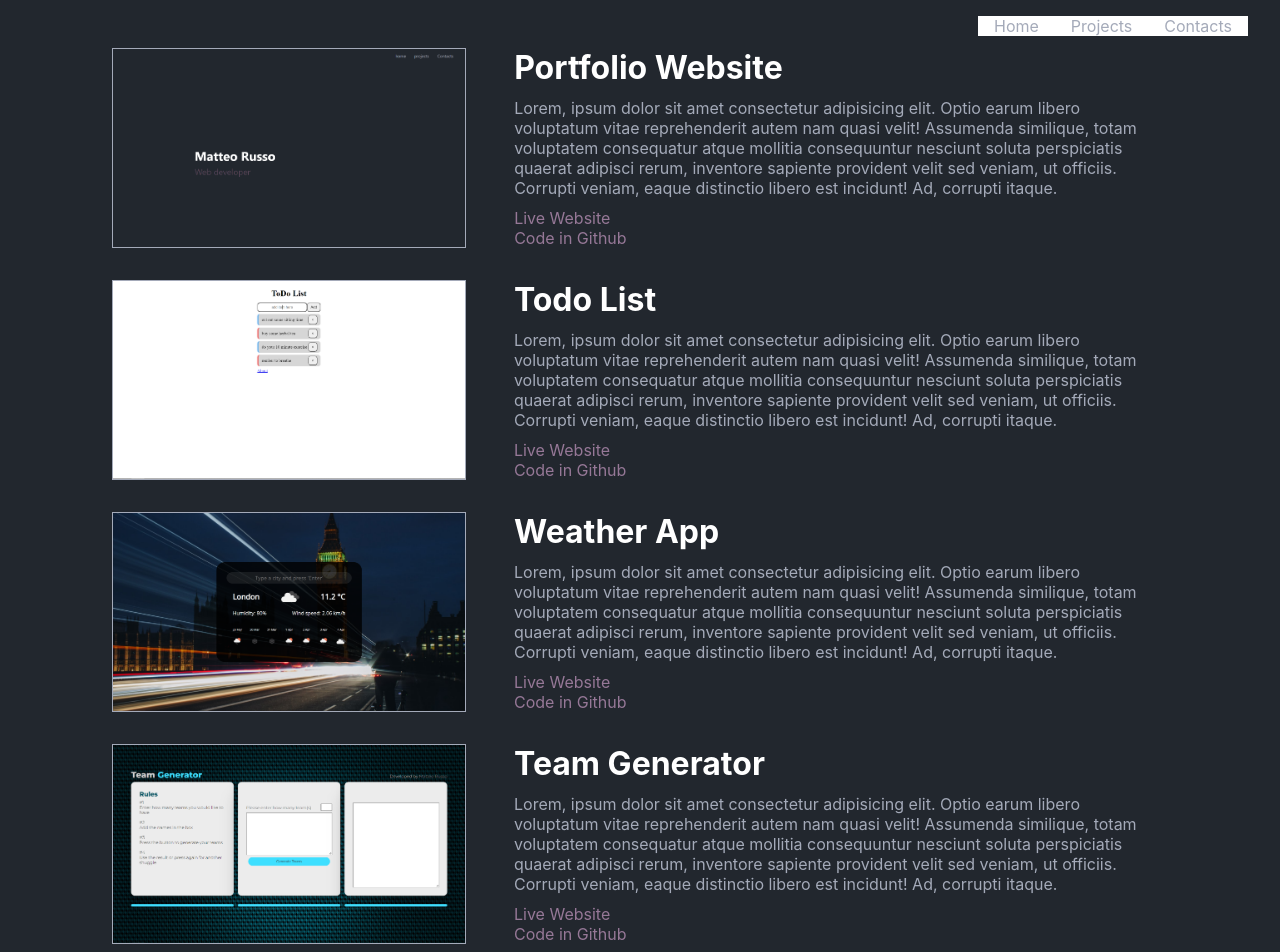
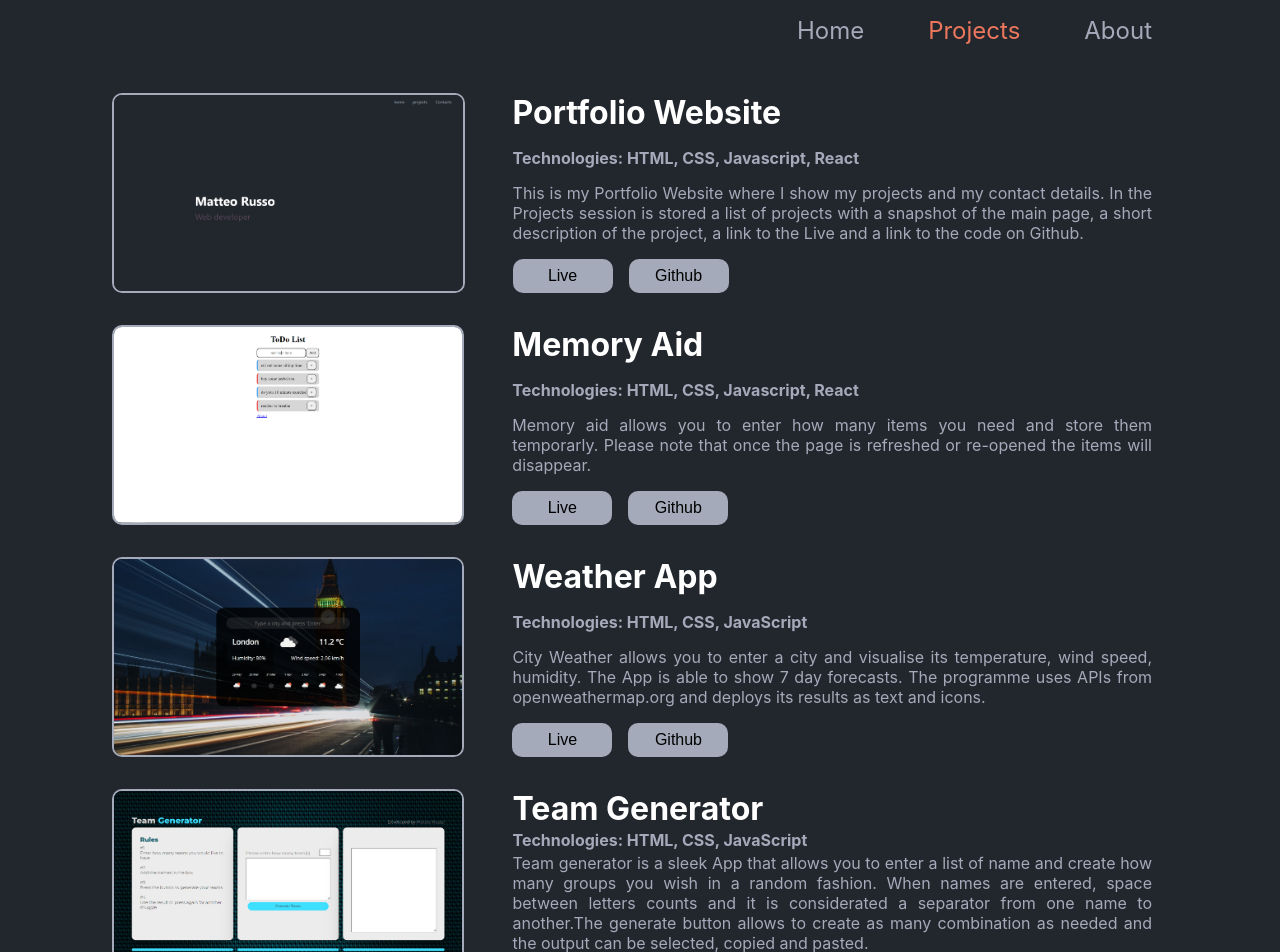
Before and after one commit to mrmatteorusso/portfolio-website, a React (Create React App) app: page /projects in a window 1280 px wide. Shown: the top 952 px of the page. Built offline with nearby package versions, Linux system fonts and the light colour scheme.

Commit message:
ready to publish

```diff
--- a/src/App.js
+++ b/src/App.js
@@ -1,34 +1,18 @@
 import './App.css';
-import { BrowserRouter, Routes, Route, Link } from "react-router-dom";
-import Home from './pages/Home';
-import Projects from "./pages/Projects";
-import Contacts from "./pages/Contacts";
+import { BrowserRouter } from "react-router-dom";
+import Navbar from './Navbar';
 
-function App() {
+
+
+
+function AppContainer() {
+  // const location = useLocation()
+
   return (
     <BrowserRouter>
-      <div className='App'>
-        <nav className="nav-bar">
-          <Link className="item-navbar" to="/">
-            Home
-          </Link>
-          <Link className="item-navbar" to="/projects">
-            Projects
-          </Link>
-          <Link className="item-navbar " to="/contacts">
-            Contacts
-          </Link>
-        </nav>
-      </div>
-
-      <Routes>
-        <Route path="/" element={<Home />} />
-        <Route path="/projects" element={<Projects />} />
-        <Route path="/contacts" element={<Contacts />} />
-      </Routes>
-
+      <Navbar />
     </BrowserRouter>
   );
 }
 
-export default App;
+export default AppContainer;
--- /dev/null
+++ b/src/Navbar.jsx
@@ -0,0 +1,29 @@
+import React from "react";
+import "./App.css";
+import { Routes, Route } from "react-router-dom";
+import Home from "./pages/Home";
+import Projects from "./pages/Projects";
+import About from "./pages/About";
+import NavLink from "./components/NavLink";
+
+function Navbar() {
+  return (
+    <>
+      <div className="App">
+        <nav className="nav-bar">
+          <NavLink path="/" text="Home" />
+          <NavLink path="/projects" text="Projects" />
+          <NavLink path="/about" text="About" />
+        </nav>
+      </div>
+
+      <Routes>
+        <Route path="/" element={<Home />} />
+        <Route path="/projects" element={<Projects />} />
+        <Route path="/about" element={<About />} />
+      </Routes>
+    </>
+  );
+}
+
+export default Navbar;
--- /dev/null
+++ b/src/components/NavLink.jsx
@@ -0,0 +1,20 @@
+import React from "react";
+import { useLocation, Link } from "react-router-dom";
+
+function NavLink({ path, text }) {
+  const location = useLocation();
+  const currentRoute = location.pathname;
+  console.log(currentRoute);
+
+  return (
+    <Link
+      className={`item-navbar ${
+        currentRoute === path ? "item-navbar-current" : ""
+      }`}
+      to={path}
+    >
+      {text}
+    </Link>
+  );
+}
+export default NavLink;
--- a/src/index.css
+++ b/src/index.css
@@ -5,6 +5,7 @@
 }
 
 body {
+  overflow: overlay;
   margin: 0;
   font-family: -apple-system, BlinkMacSystemFont, "Segoe UI", "Roboto", "Oxygen",
     "Ubuntu", "Cantarell", "Fira Sans", "Droid Sans", "Helvetica Neue",
@@ -21,12 +22,12 @@ code {
 }
 
 .nav-bar {
-  position: fixed;
+  /* position: fixed;
   top: 0;
-  right: 0;
-  margin: 1rem 2rem;
-  background-color: #22272e;
-  background-color: white;
+  right: 0; */
+  margin: 1rem 6rem;
+  /* background-color: #535f6e; */
+  /* border-bottom: 2px solid white; */
 
   /* background-color: black; */
   display: flex;
@@ -35,16 +36,20 @@ code {
 }
 
 .item-navbar {
+  font-size: 1.5rem;
   text-decoration: none;
-  padding: 0 1rem;
-  color: #a4aab9;
+  padding: 0 2rem;
+  /* color: #a4aab9; */
 }
 
+.item-navbar-current,
 .item-navbar:hover {
   text-decoration: none;
-  padding: 0 1rem;
   color: #ec775c;
-  text-shadow: 0 0 10px#f7b6a8, 0 0 0px#ffffff;
+
+  transition: all 0.2s ease-in-out;
+  /* background-color: #3b3b3b; */
+  /* transform: scale(1.3); */
   /* text-shadow: 0 0 10px#f7b6a8, 0 0 20px#f7b6a8; */
 }
 
@@ -57,7 +62,7 @@ code {
   display: flex;
   flex-direction: column;
   justify-content: center;
-  height: 100vh;
+  height: 90vh;
   align-items: flex-start;
   margin: 0rem 30rem;
 }
@@ -69,7 +74,7 @@ code {
 }
 
 .main-title p {
-  color: rgb(87, 69, 88);
+  color: rgb(148, 118, 150);
   font-size: 1rem;
   font-size: 2rem;
 }
@@ -86,13 +91,13 @@ code {
   margin: 0 6rem;
 }
 
-img {
+.projects-item-pic {
   height: 200px;
   width: 355px;
   background-color: #a4aab9;
-  border: 1px solid white;
-  border: 1px solid #a4aab9;
+  border: 2px solid #a4aab9;
   margin-right: 2rem;
+  border-radius: 10px;
 }
 
 .projects-item {
@@ -114,24 +119,49 @@ img {
   padding: 0 1rem;
 }
 
-.projects-item-text-links a {
-  color: rgb(150, 120, 151);
+.projects-item-text p,
+.projects-item-text h3,
+.projects-item-text h4 {
+  text-align: justify;
 }
 
-.projects-item-text-links a:hover {
-  color: rgb(87, 69, 88);
+.projects-item-text-links {
 }
 
-/* Contacts */
-.contacts-page {
+button {
+  padding: 0.5rem 0.75rem;
+  margin-right: 1rem;
+
+  width: 100px;
+  font-size: 1rem;
+  background-color: rgb(126, 125, 125);
+  background-color: #627288;
+  background-color: #a4aab9;
+  border: none;
+  border-radius: 10px;
+}
+
+button:hover {
+  /* color: rgb(87, 69, 88);
+  color: #a4aab9; */
+  transition: all 0.2s ease-in-out;
+  /* transform: scale(0.9); */
+
+  background-color: rgb(109, 108, 108);
+  background-color: #474f5e;
+  background-color: #737885;
+}
+
+/* About */
+.about-page {
   display: flex;
   flex-direction: column;
-  height: 100vh;
+  height: 90vh;
   align-items: center;
   justify-content: center;
 }
 
-.contacts-main {
+.about-main {
   display: flex;
   justify-content: space-between;
   width: 100vh;
@@ -146,3 +176,51 @@ a {
 li {
   list-style-type: none;
 }
+
+#about-picture {
+  padding: 2rem;
+  display: flex;
+  flex-direction: column;
+}
+
+#about-picture h3,
+#about-picture p,
+#about-picture button {
+  padding: 1rem;
+  text-align: center;
+}
+
+#about-picture-container-buttons {
+  display: flex;
+  justify-content: space-between;
+}
+
+.about-picture-container-button-external-link {
+  margin: 1.5rem 0 0 0;
+  padding-top: 5rem;
+}
+
+#about-text {
+  display: flex;
+  flex-direction: column;
+}
+
+#about-text h3 {
+  padding: 2rem 1.5rem 0 1rem;
+}
+
+#about-text p {
+  padding: 1rem;
+  text-align: justify;
+}
+
+#pictureMR {
+  max-width: 100%;
+  max-height: 100%;
+
+  border: 2px solid #a4aab9;
+  border-radius: 10px;
+  padding: 0;
+  margin: 0;
+  object-fit: cover;
+}
--- /dev/null
+++ b/src/pages/About.jsx
@@ -0,0 +1,67 @@
+import React from "react";
+import pictureMR from "../assets/img/mr1.png";
+
+function About() {
+  return (
+    <div className="about-page">
+      <ul className="about-main">
+        <section id="about-picture">
+          {/* <p>icon</p> */}
+          <img id="pictureMR" src={pictureMR} alt="" />
+
+          <h3>Connect with me</h3>
+          <ul>
+            <li>
+              <p>mrmatteorusso@gmail.com</p>
+            </li>
+            <li id="about-picture-container-buttons">
+              <button
+                className="about-picture-container-button-external-link"
+                onClick={() =>
+                  window.open(
+                    "https://www.linkedin.com/in/mrmatteorusso/",
+                    "_blank"
+                  )
+                }
+              >
+                Linkedin
+              </button>
+              <button
+                className="about-picture-container-button-external-link"
+                onClick={() =>
+                  window.open("https://github.com/mrmatteorusso", "_blank")
+                }
+              >
+                Github
+              </button>
+            </li>
+          </ul>
+        </section>
+        <section id="about-text">
+          <h3>My path</h3>
+          <p>
+            My focus for years was on running my nursery nurse and yoga
+            businesses. The pandemic changed many things.
+          </p>
+          <p>
+            I remained positive and seized the opportunity to commit: to
+            learning coding and finance. I concentrated on web development with
+            great enthusiasm, drive, grit and mentorship.
+          </p>
+          <p>
+            Today, I remain focused on my quest to work as a Software Developer.
+            I continue to leverage code challenges, pre-designed projects, and
+            mock real-time interviews with my mentors… all to informally train
+            and practice my newly acquired skills.
+          </p>
+          <p>
+            I belong in tech: I love logic, efficiency, problem-solving, and
+            living on the cutting edge.
+          </p>
+        </section>
+      </ul>
+    </div>
+  );
+}
+
+export default About;
--- a/src/pages/Projects.jsx
+++ b/src/pages/Projects.jsx
@@ -3,136 +3,160 @@ import portfolio from "../assets/img/portfolio-website.PNG";
 import teamGenerator from "../assets/img/team-generator.PNG";
 import weather from "../assets/img/weather-app.PNG";
 import todolist from "../assets/img/todolist.PNG";
+import { useNavigate } from "react-router-dom";
 
 function Projects() {
+  let navigate = useNavigate();
+  function handleClick() {
+    navigate("/");
+  }
   return (
     <div className="projects-container">
       <ul className="projects-main">
         <li className="projects-item">
-          <img src={portfolio} alt="" />
+          <img
+            className="projects-item-pic"
+            src={portfolio}
+            alt="Portfolio Website"
+          />
           <div className="projects-item-text">
             <h3>Portfolio Website</h3>
+            <h4>Technologies: HTML, CSS, Javascript, React</h4>
             <p>
-              Lorem, ipsum dolor sit amet consectetur adipisicing elit. Optio
-              earum libero voluptatum vitae reprehenderit autem nam quasi velit!
-              Assumenda similique, totam voluptatem consequatur atque mollitia
-              consequuntur nesciunt soluta perspiciatis quaerat adipisci rerum,
-              inventore sapiente provident velit sed veniam, ut officiis.
-              Corrupti veniam, eaque distinctio libero est incidunt! Ad,
-              corrupti itaque.
+              This is my Portfolio Website where I show my projects and my
+              contact details. In the Projects session is stored a list of
+              projects with a snapshot of the main page, a short description of
+              the project, a link to the Live and a link to the code on Github.
             </p>
             <div className="projects-item-text-links">
-              <a
-                href="https://github.com/mrmatteorusso"
-                target="_blank"
-                rel="noreferrer"
+              <button className="button-external-link" onClick={handleClick}>
+                Live
+              </button>
+              <button
+                className="button-external-link"
+                onClick={() =>
+                  window.open(
+                    "https://github.com/mrmatteorusso/portfolio-website",
+                    "_blank"
+                  )
+                }
               >
-                Live Website
-              </a>
-              <br />
-              <a
-                href="https://github.com/mrmatteorusso"
-                target="_blank"
-                rel="noreferrer"
-              >
-                Code in Github
-              </a>
+                Github
+              </button>
             </div>
           </div>
         </li>
         <li className="projects-item">
-          <img src={todolist} alt="" />
+          <img className="projects-item-pic" src={todolist} alt="Todo List" />
           <div className="projects-item-text">
-            <h3>Todo List</h3>
+            <h3>Memory Aid</h3>
+            <h4>Technologies: HTML, CSS, Javascript, React</h4>
             <p>
-              Lorem, ipsum dolor sit amet consectetur adipisicing elit. Optio
-              earum libero voluptatum vitae reprehenderit autem nam quasi velit!
-              Assumenda similique, totam voluptatem consequatur atque mollitia
-              consequuntur nesciunt soluta perspiciatis quaerat adipisci rerum,
-              inventore sapiente provident velit sed veniam, ut officiis.
-              Corrupti veniam, eaque distinctio libero est incidunt! Ad,
-              corrupti itaque.
+              Memory aid allows you to enter how many items you need and store
+              them temporarly. Please note that once the page is refreshed or
+              re-opened the items will disappear.
             </p>
             <div className="projects-item-text-links">
-              <a
-                href="https://github.com/mrmatteorusso"
-                target="_blank"
-                rel="noreferrer"
+              <button
+                className="button-external-link"
+                onClick={
+                  () =>
+                    window.open(
+                      "https://memoryaid-thingstoremember.vercel.app/",
+                      "_blank"
+                    ) //check link
+                }
               >
-                Live Website
-              </a>
-              <br />
-              <a
-                href="https://github.com/mrmatteorusso"
-                target="_blank"
-                rel="noreferrer"
+                Live
+              </button>
+              <button
+                className="button-external-link"
+                onClick={() =>
+                  window.open(
+                    "https://github.com/mrmatteorusso/todo-react",
+                    "_blank"
+                  )
+                }
               >
-                Code in Github
-              </a>
+                Github
+              </button>
             </div>
           </div>
         </li>
         <li className="projects-item">
-          <img src={weather} alt="" />
+          <img className="projects-item-pic" src={weather} alt="" />
           <div className="projects-item-text">
             <h3>Weather App</h3>
+            <h4>Technologies: HTML, CSS, JavaScript</h4>
             <p>
-              Lorem, ipsum dolor sit amet consectetur adipisicing elit. Optio
-              earum libero voluptatum vitae reprehenderit autem nam quasi velit!
-              Assumenda similique, totam voluptatem consequatur atque mollitia
-              consequuntur nesciunt soluta perspiciatis quaerat adipisci rerum,
-              inventore sapiente provident velit sed veniam, ut officiis.
-              Corrupti veniam, eaque distinctio libero est incidunt! Ad,
-              corrupti itaque.
+              City Weather allows you to enter a city and visualise its
+              temperature, wind speed, humidity. The App is able to show 7 day
+              forecasts. The programme uses APIs from openweathermap.org and
+              deploys its results as text and icons.
             </p>
+
             <div className="projects-item-text-links">
-              <a
-                href="https://github.com/mrmatteorusso"
-                target="_blank"
-                rel="noreferrer"
+              <button
+                className="button-external-link"
+                onClick={() =>
+                  window.open(
+                    "https://city-weather-alpha.vercel.app/",
+                    "_blank"
+                  )
+                }
               >
-                Live Website
-              </a>
-              <br />
-              <a
-                href="https://github.com/mrmatteorusso"
-                target="_blank"
-                rel="noreferrer"
+                Live
+              </button>
+              <button
+                className="button-external-link"
+                onClick={() =>
+                  window.open(
+                    "https://github.com/mrmatteorusso/cityWeather",
+                    "_blank"
+                  )
+                }
               >
-                Code in Github
-              </a>
+                Github
+              </button>
             </div>
           </div>
         </li>
         <li className="projects-item">
-          <img src={teamGenerator} alt="" />
+          <img className="projects-item-pic" src={teamGenerator} alt="" />
           <div className="projects-item-text">
             <h3>Team Generator</h3>
+            <h4>Technologies: HTML, CSS, JavaScript</h4>
             <p>
-              Lorem, ipsum dolor sit amet consectetur adipisicing elit. Optio
-              earum libero voluptatum vitae reprehenderit autem nam quasi velit!
-              Assumenda similique, totam voluptatem consequatur atque mollitia
-              consequuntur nesciunt soluta perspiciatis quaerat adipisci rerum,
-              inventore sapiente provident velit sed veniam, ut officiis.
-              Corrupti veniam, eaque distinctio libero est incidunt! Ad,
-              corrupti itaque.
+              Team generator is a sleek App that allows you to enter a list of
+              name and create how many groups you wish in a random fashion. When
+              names are entered, space between letters counts and it is
+              considerated a separator from one name to another.The generate
+              button allows to create as many combination as needed and the
+              output can be selected, copied and pasted.
             </p>
             <div className="projects-item-text-links">
-              <a
-                href="https://github.com/mrmatteorusso"
-                target="_blank"
-                rel="noreferrer"
+              <button
+                className="button-external-link"
+                onClick={() =>
+                  window.open(
+                    "https://team-generator-online.vercel.app/",
+                    "_blank"
+                  )
+                }
               >
-                Live Website
-              </a>
-              <br />
-              <a
-                href="https://github.com/mrmatteorusso"
-                target="_blank"
-                rel="noreferrer"
+                Live
+              </button>
+              <button
+                className="button-external-link"
+                onClick={() =>
+                  window.open(
+                    "https://github.com/mrmatteorusso/Team-Generator-Online",
+                    "_blank"
+                  )
+                }
               >
-                Code in Github
-              </a>
+                Github
+              </button>
             </div>
           </div>
         </li>
```
Also changed, not shown: src/components/Navbar.jsx (+4 -4 lines), src/pages/Contacts.jsx (deleted, +0 -54 lines), src/assets/img/mr1.png (added).
